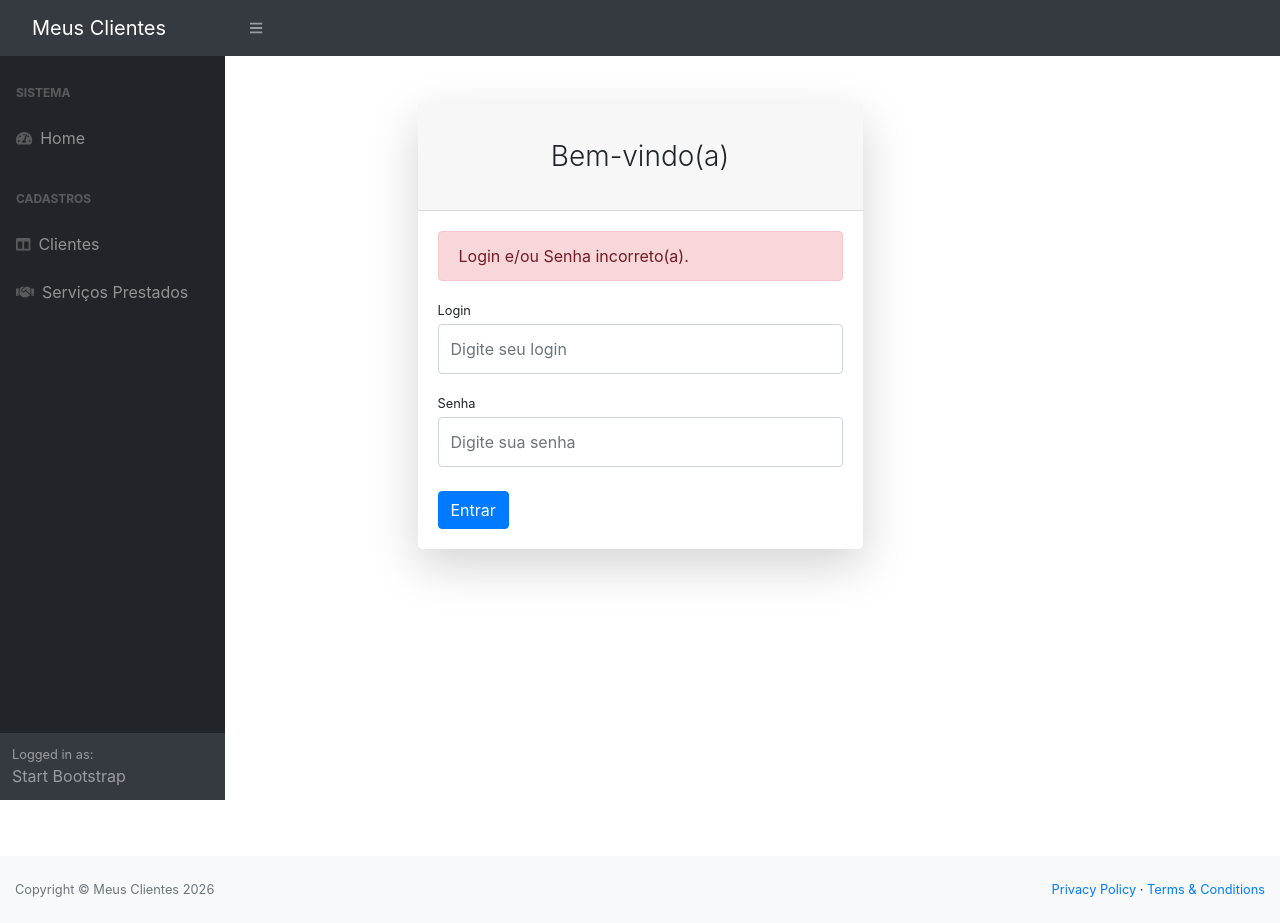
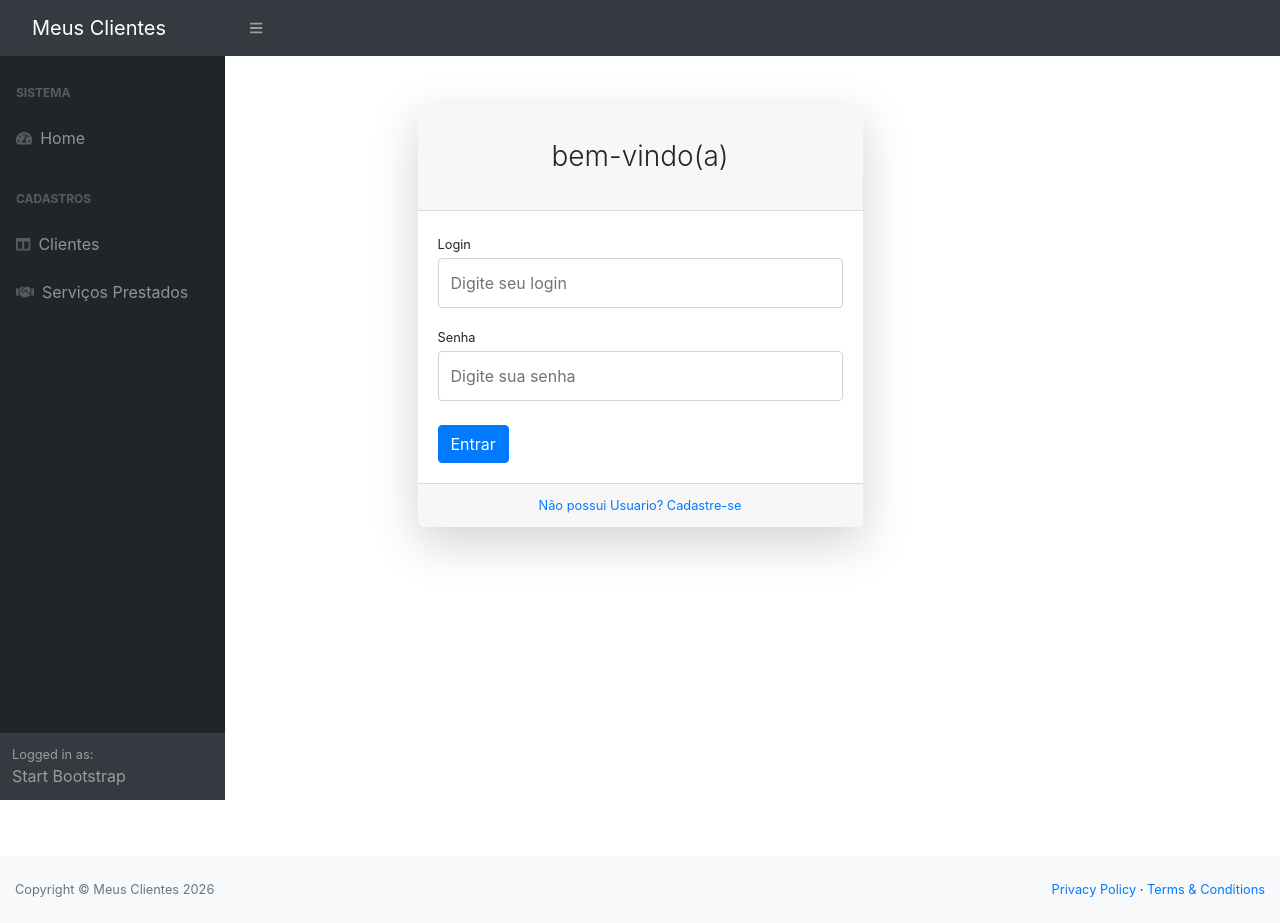
Before and after one commit to dilluter/Clientes-FullStack, an Angular app in the folder clientes-app/: page /login in a window 1280 px wide. Built offline with nearby package versions, Linux system fonts and the light colour scheme.

Commit message:
Formulario login

```diff
--- a/clientes-app/src/app/login/login.component.html
+++ b/clientes-app/src/app/login/login.component.html
@@ -6,10 +6,10 @@
           <div class="col-lg-5">
             <div class="card shadow-lg border-0 rounded-lg mt-5">
               <div class="card-header">
-                <h3 class="text-center font-weight-light my-4">Bem-vindo(a)</h3>
+                <h3 class="text-center font-weight-light my-4">{{cadastrando ? 'Cadastro de Novo Usuário' : 'bem-vindo(a)'}}</h3>
               </div>
               <div class="card-body">
-                <div class="alert alert-danger">Login e/ou Senha incorreto(a).</div>
+                <div class="alert alert-danger" *ngIf="loginError">Login e/ou Senha incorreto(a).</div>
                 <form #loginForm="ngForm" (ngSubmit)="onSubmit()">
                  <div class="form-group">
                    <label class="small mb-1">Login</label>
@@ -19,10 +19,19 @@
                     <label class="small mb-1">Senha</label>
                     <input type="text" name="password" [(ngModel)]="password" class="form-control py-4" placeholder="Digite sua senha" />
                   </div>
-                  <div class="form-group d-flex align-items-center justify-content-between mt-4 mb-0">
-                    <button type="submit" class="btn btn-primary">Entrar</button>
+                  <div class="form-group d-flex align-items-center mt-4 mb-0 gap-2">
+                    <button type="submit" class="btn btn-primary" *ngIf="!cadastrando">Entrar</button>
+                    <ng-container *ngIf="cadastrando">
+                      <button type="button" class="btn btn-primary">Cadastrar</button>
+                      <button type="button" (click)="cancelarCadastrar()" class="btn btn-danger ms-2">Cancelar</button>
+                    </ng-container>
                   </div>
                 </form>
+              </div>
+              <div class="card-footer text-center">
+                <div class="small">
+                  <a href="#" (click)="preparaCadastrar($event)" *ngIf="!cadastrando">Não possui Usuario? Cadastre-se</a>
+                </div>
               </div>
             </div>
           </div>
--- a/clientes-app/src/app/login/login.component.ts
+++ b/clientes-app/src/app/login/login.component.ts
@@ -1,4 +1,5 @@
 import { Component, OnInit } from '@angular/core';
+import { Router } from '@angular/router';
 
 @Component({
   selector: 'app-login',
@@ -10,11 +11,21 @@ export class LoginComponent implements OnInit {
   username: string;
    password: string;
    loginError: boolean;
+  cadastrando: boolean;
 
-  constructor() { }
+  constructor(
+    private router: Router
+  ) { }
 
   onSubmit(){
-    console.log(`User: ${this.username} - Pass: ${this.password}`);
+   this.router.navigate(['/home']);
+  }
+  preparaCadastrar(event){
+    event.preventDefault();
+    this.cadastrando = true;
+  }
+  cancelarCadastrar(){
+    this.cadastrando = false;
   }
 
   ngOnInit(): void {
```
